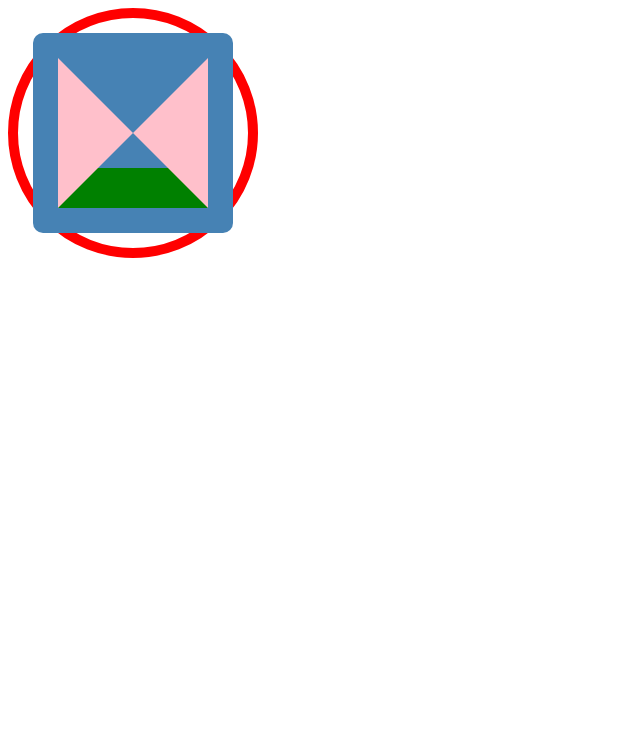
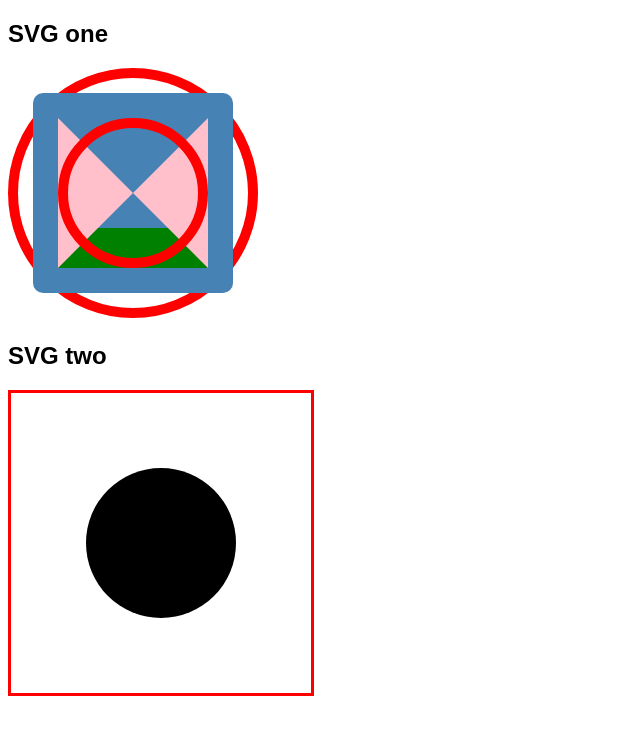
Before and after one commit to alex-basov/svg-playground, a plain HTML site: page index.html in a window 1280 px wide. Shown: the whole page, without its empty margins (0-640 px from the left). Drawn offline with Linux system fonts and the light colour scheme.

Commit message:
add css, add the second svg with viewBox

```diff
--- a/index.html
+++ b/index.html
@@ -1,22 +1,39 @@
 <!DOCTYPE html>
 <html lang="en">
 <head>
-    <meta charset="UTF-8" />
-    <meta name="viewport" content="width=device-width, initial-scale=1.0" />
-    <meta http-equiv="X-UA-Compatible" content="ie=edge" />
+  <meta charset="UTF-8"/>
+  <meta name="viewport" content="width=device-width, initial-scale=1.0"/>
+  <meta http-equiv="X-UA-Compatible" content="ie=edge"/>
   <title>Creating my own SVG</title>
+
+  <link rel="stylesheet" href="style.css">
 </head>
 <body>
-    <svg width="250" height="250">
+<h2>SVG one</h2>
+<svg id="svg-one" width="250" height="250">
 
   <circle r="120" cx="125" cy="125" fill="none" stroke="red" stroke-width="10"/>
-      <circle r="70" cx="125" cy="125" fill="none" stroke="red" stroke-width="10"/>
 
-      <rect rx="10" ry="10" x="25" y="25" height="200" width="200" fill="steelblue" />
+  <rect rx="10" ry="10" x="25" y="25" height="200" width="200" fill="steelblue"/>
 
   <line x1="50" y1="180" x2="200" y2="180" stroke="green" stroke-width="40"/>
 
   <polygon fill="pink" points="50,50 125,125 200,50 200,200 125,125 50,200"/>
+
+  <circle r="70" cx="125" cy="125" fill="none" stroke="red" stroke-width="10"/>
+</svg>
+
+<!-- another svg -->
+<h2>SVG two</h2>
+<svg id="svg-two" viewBox="0 0 300 300">
+  <!--width="300" height="300"
+  Width and height are viewport size (can be set in css).
+  But the canvas is infinite in both directions. -->
+
+  <!-- ViewBox controls what is shown inside of the viewport.
+  It can zoom in/out making viewbox larger/smaller than the viewport.
+  But viewport stays the same size. -->
+  <circle r="75" cx="150" cy="150"/>
 </svg>
 </body>
 </html>
--- /dev/null
+++ b/style.css
@@ -0,0 +1,11 @@
+body {
+    font-family: sans-serif;
+}
+
+#svg-two {
+    border: 3px solid red;
+
+    /* viewport size (the size of the viewable area)*/
+    width: 300px;
+    height: 300px;
+}
```
Lines whose indentation alone changed are shown as unchanged.
